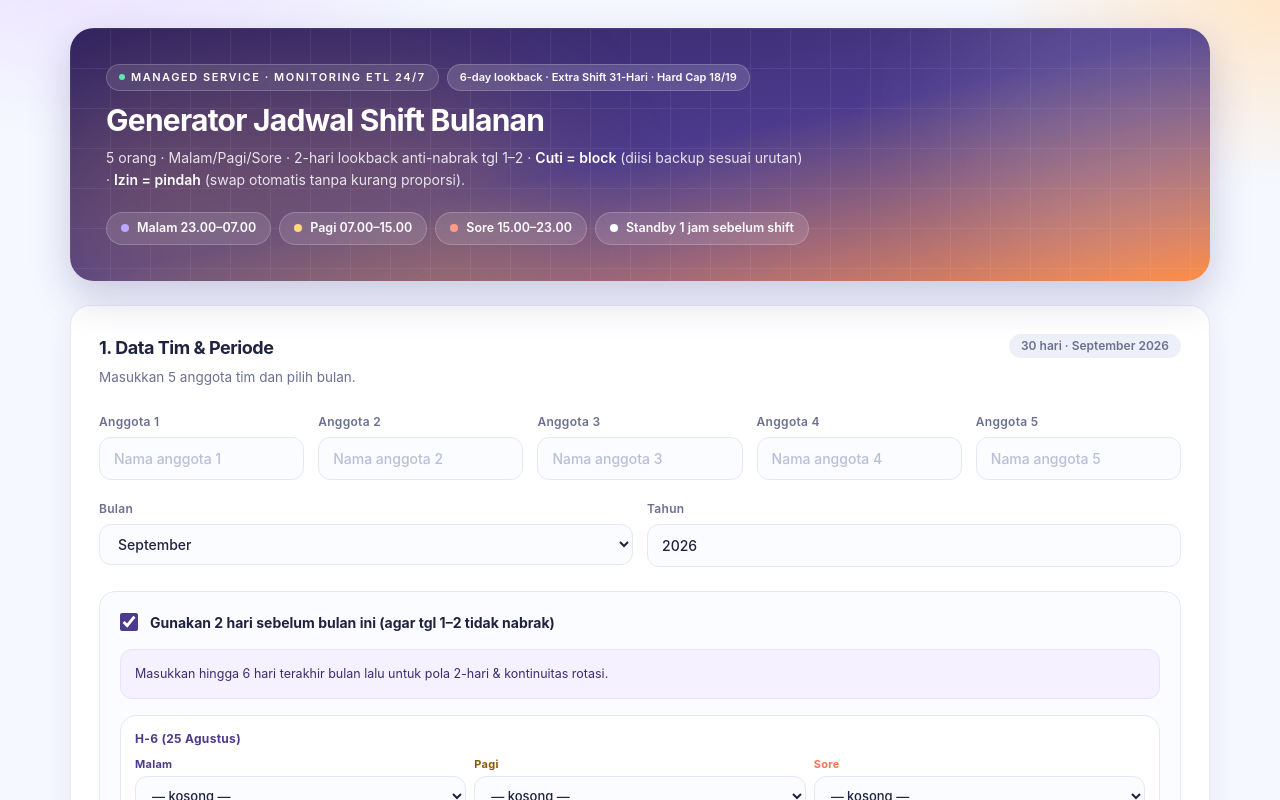
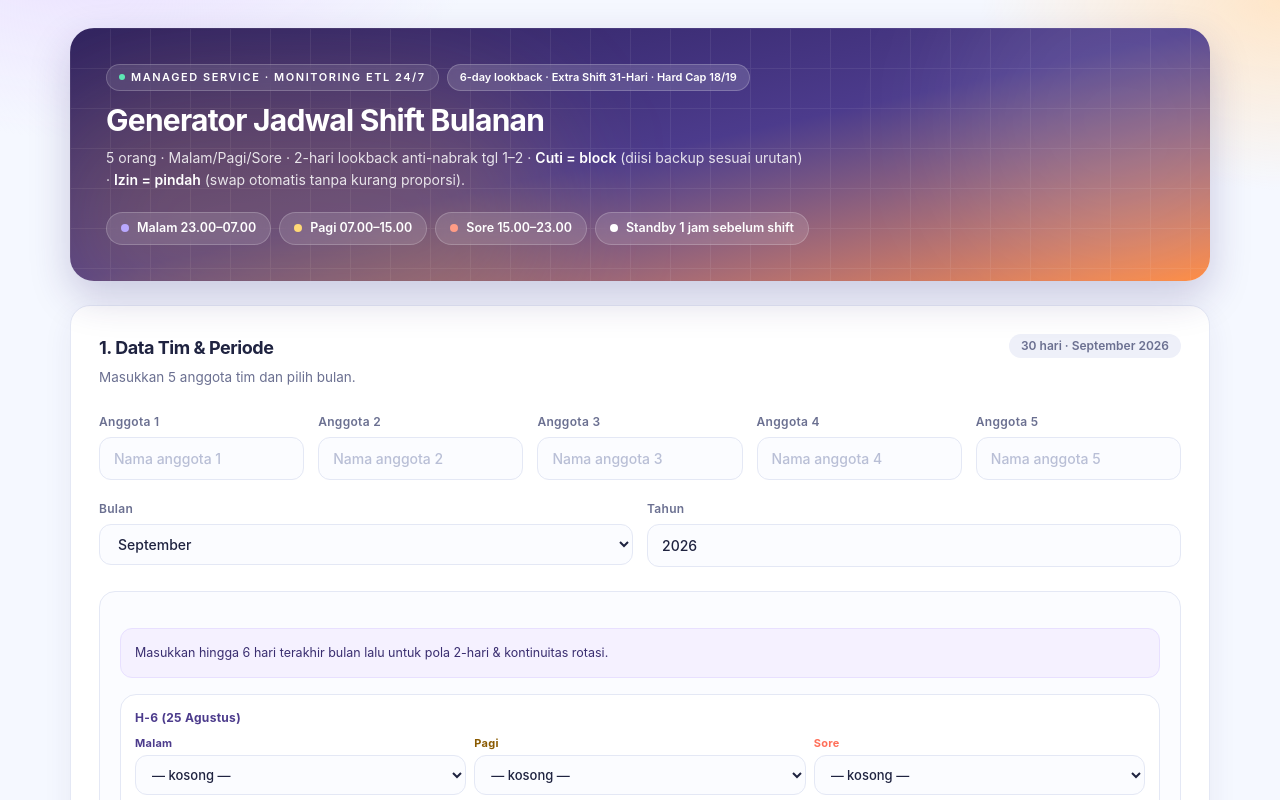
Before and after one commit to Drakeleven/hermes, a Next.js app: page / in a window 1280 px wide. Shown: the top 800 px of the page. Built offline with nearby package versions, Linux system fonts and the light colour scheme.

Commit message:
chore: hide continuity toggle in UI

```diff
--- a/src/app/page.tsx
+++ b/src/app/page.tsx
@@ -294,10 +294,13 @@ export default function Home() {
           </div>
 
           <div className="mt-6 rounded-2xl border border-[#E4E8F5] bg-[#FBFCFF] p-4 sm:p-5">
-            <label className="flex cursor-pointer items-center gap-3">
-              <input type="checkbox" checked={usePrev} onChange={(e)=> setUsePrev(e.target.checked)} className="h-[18px] w-[18px] accent-[#4C3B8C]" />
-              <span className="text-[14px] font-bold text-[#1F2340]">Gunakan 2 hari sebelum bulan ini (agar tgl 1–2 tidak nabrak)</span>
-            </label>
+{/* Opsi Kontinuitas dihapus */}
+            {false && (
+              <label className="flex cursor-pointer items-center gap-3">
+                <input type="checkbox" checked={usePrev} onChange={(e)=> setUsePrev(e.target.checked)} className="h-[18px] w-[18px] accent-[#4C3B8C]" />
+                <span className="text-[14px] font-bold text-[#1F2340]">Opsi Kontinuitas Jadwal</span>
+              </label>
+            )}
             {usePrev && (
               <div className="mt-4 space-y-4">
                 <div className="rounded-xl bg-[#F5F1FF] border border-[#E8E0FF] px-3.5 py-3 text-[12.5px] leading-6 text-[#3A2E70]">Masukkan hingga 6 hari terakhir bulan lalu untuk pola 2-hari & kontinuitas rotasi.</div>
```
